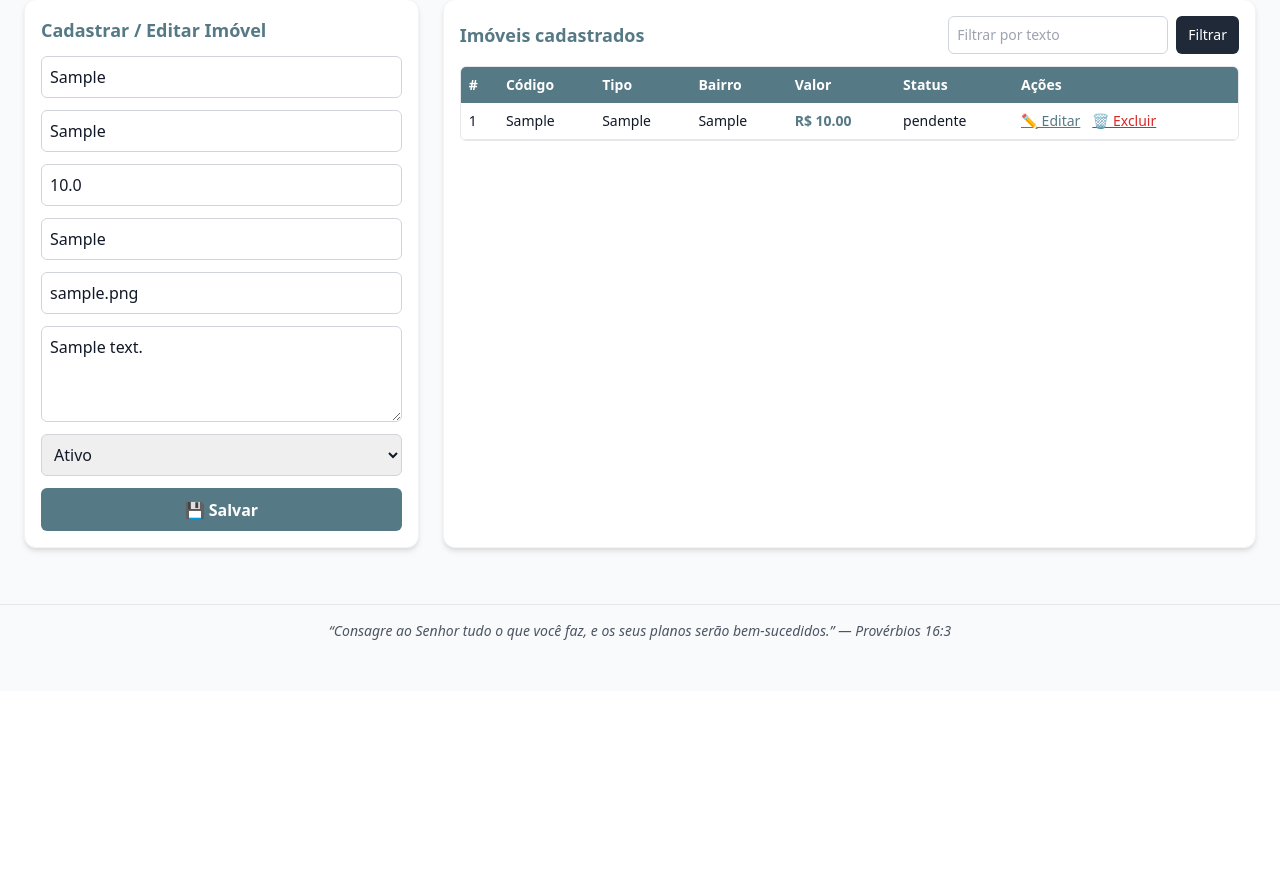
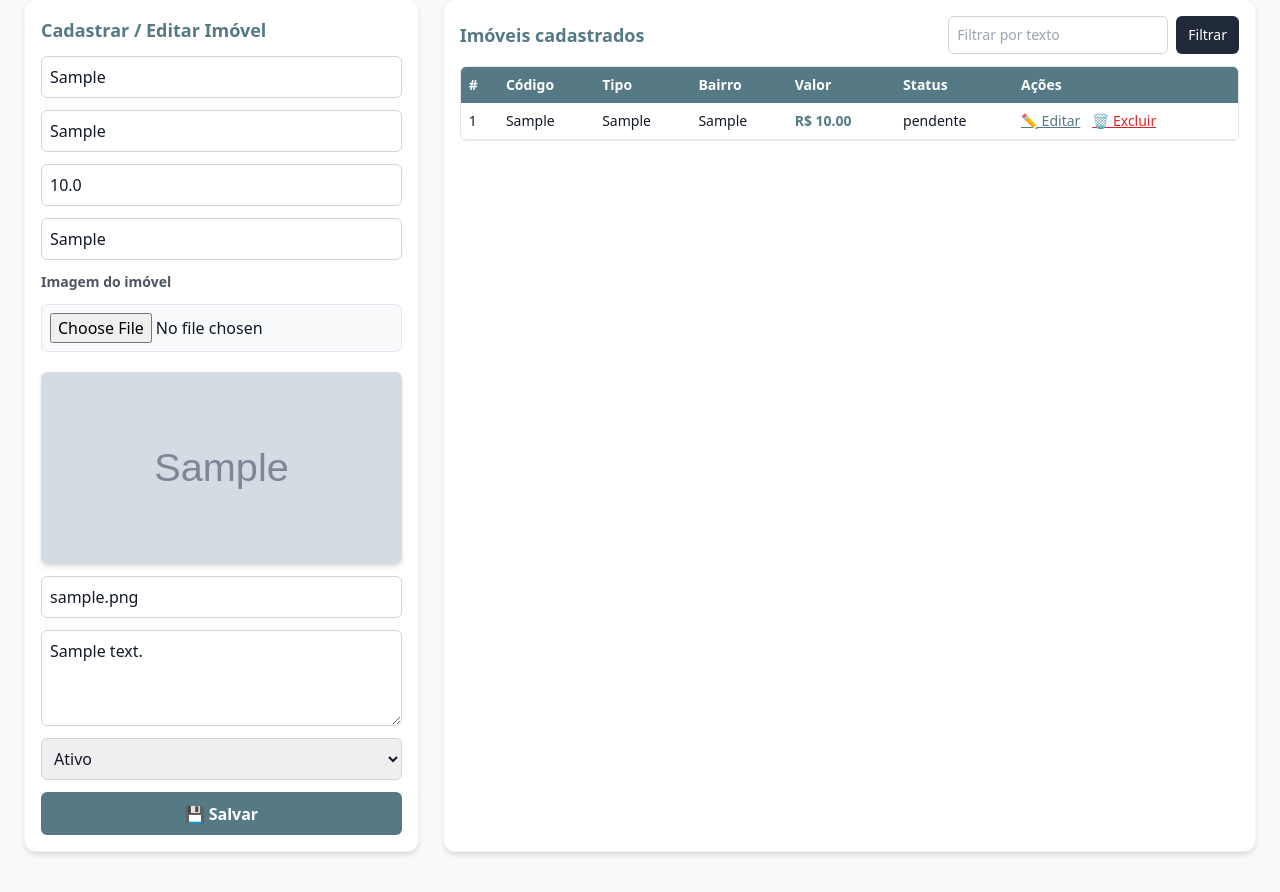
Before and after one commit to WilsonNous/brando-imoveis, a Flask app: page /admin/edit/1 in a window 1280 px wide. Shown: the part 109-1001 px from the top of the page. Before the commit the page ends 749 px from the top, so only its background shows below. Run offline with Flask 3, Linux system fonts and the light colour scheme; tables that the repository leaves empty hold one stand-in row (values such as "Sample post"); grey boxes marked "Sample" are stand-in pictures.

Commit message:
Update admin.html

```diff
--- a/templates/admin.html
+++ b/templates/admin.html
@@ -45,18 +45,35 @@
     <!-- FORMULÁRIO -->
     <section class="md:col-span-1 bg-white p-4 rounded-xl shadow-md border border-gray-100">
       <h2 class="font-semibold mb-3 text-[color:var(--brand-blue)] text-lg">Cadastrar / Editar Imóvel</h2>
-      <form action="/admin/save" method="post" class="grid gap-3">
+
+      <form action="/admin/save" method="post" enctype="multipart/form-data" class="grid gap-3">
         <input type="hidden" name="id" value="{{ imovel.id if imovel else '' }}">
+
         <input name="codigo" placeholder="Código (ex: A001)" value="{{ imovel.codigo if imovel else '' }}" required class="field">
         <input name="tipo" placeholder="Tipo (Casa, Apto...)" value="{{ imovel.tipo if imovel else '' }}" required class="field">
         <input name="valor" placeholder="Valor (ex: 550000)" value="{{ imovel.valor if imovel else '' }}" required class="field">
         <input name="bairro" placeholder="Bairro" value="{{ imovel.bairro if imovel else '' }}" required class="field">
-        <input name="imagem" placeholder="URL da imagem (https://...)" value="{{ imovel.imagem if imovel else '' }}" class="field">
+
+        <!-- UPLOAD DE IMAGEM -->
+        <label class="text-sm font-semibold text-gray-600">Imagem do imóvel</label>
+        <input type="file" name="imagem_file" id="imagem_file" accept="image/*"
+               class="border p-2 rounded-md focus:ring-2 focus:ring-[color:var(--brand-blue)] outline-none bg-gray-50">
+
+        <!-- Preview -->
+        <img id="preview" src="{{ imovel.imagem if imovel and imovel.imagem else '' }}"
+             alt="Preview da imagem"
+             class="rounded-md shadow-md mt-2 w-full max-h-48 object-cover {% if not imovel or not imovel.imagem %}hidden{% endif %}">
+
+        <!-- Campo opcional de URL -->
+        <input name="imagem" placeholder="Ou insira URL manual (https://...)" value="{{ imovel.imagem if imovel else '' }}" class="field">
+
         <textarea name="descricao" placeholder="Descrição" class="field h-24">{{ imovel.descricao if imovel else '' }}</textarea>
+
         <select name="status" class="field">
           <option value="ativo" {{ 'selected' if (imovel and imovel.status=='ativo') else '' }}>Ativo</option>
           <option value="inativo" {{ 'selected' if (imovel and imovel.status=='inativo') else '' }}>Inativo</option>
         </select>
+
         <button class="btn-brand w-full font-semibold">💾 Salvar</button>
       </form>
     </section>
@@ -109,5 +126,27 @@
   <footer class="text-center text-sm text-gray-600 mt-8 italic py-4 border-t border-gray-200">
     “Consagre ao Senhor tudo o que você faz, e os seus planos serão bem-sucedidos.” — Provérbios 16:3
   </footer>
+
+  <!-- ===================================================== -->
+  <!-- JAVASCRIPT - PREVIEW DA IMAGEM -->
+  <!-- ===================================================== -->
+  <script>
+    const inputFile = document.getElementById("imagem_file");
+    const previewImg = document.getElementById("preview");
+
+    if (inputFile) {
+      inputFile.addEventListener("change", (event) => {
+        const file = event.target.files[0];
+        if (file) {
+          const reader = new FileReader();
+          reader.onload = (e) => {
+            previewImg.src = e.target.result;
+            previewImg.classList.remove("hidden");
+          };
+          reader.readAsDataURL(file);
+        }
+      });
+    }
+  </script>
 </body>
 </html>
```
